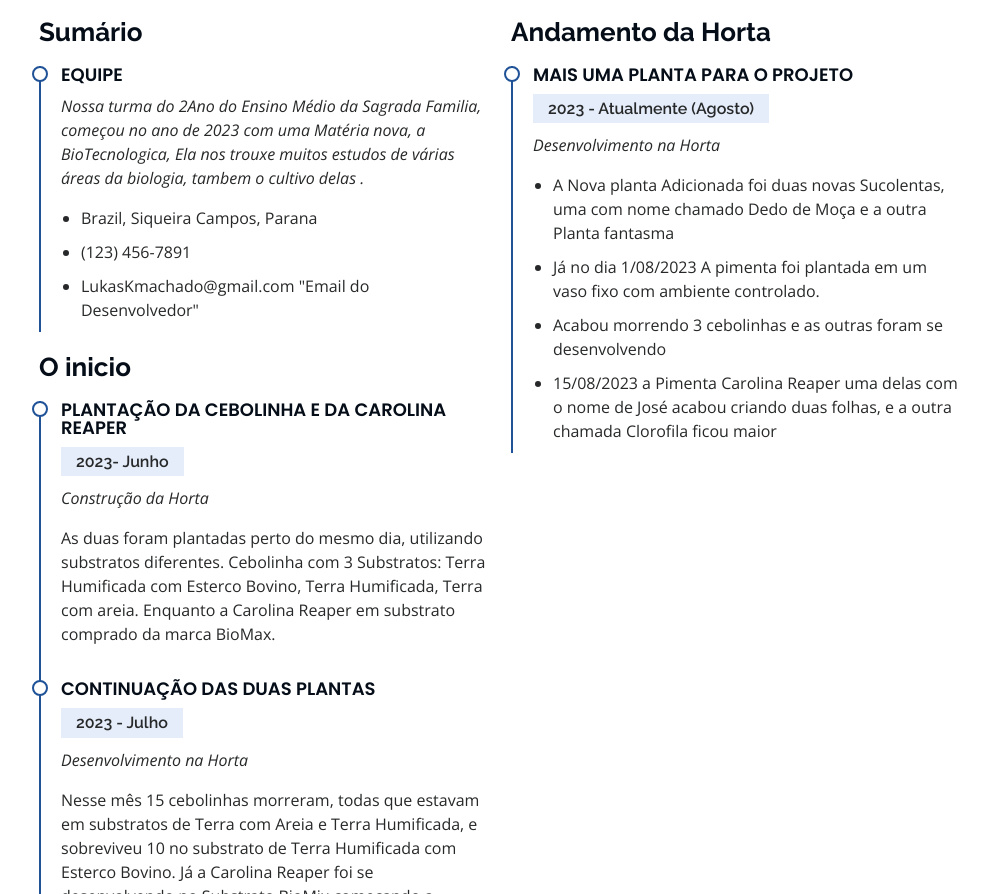
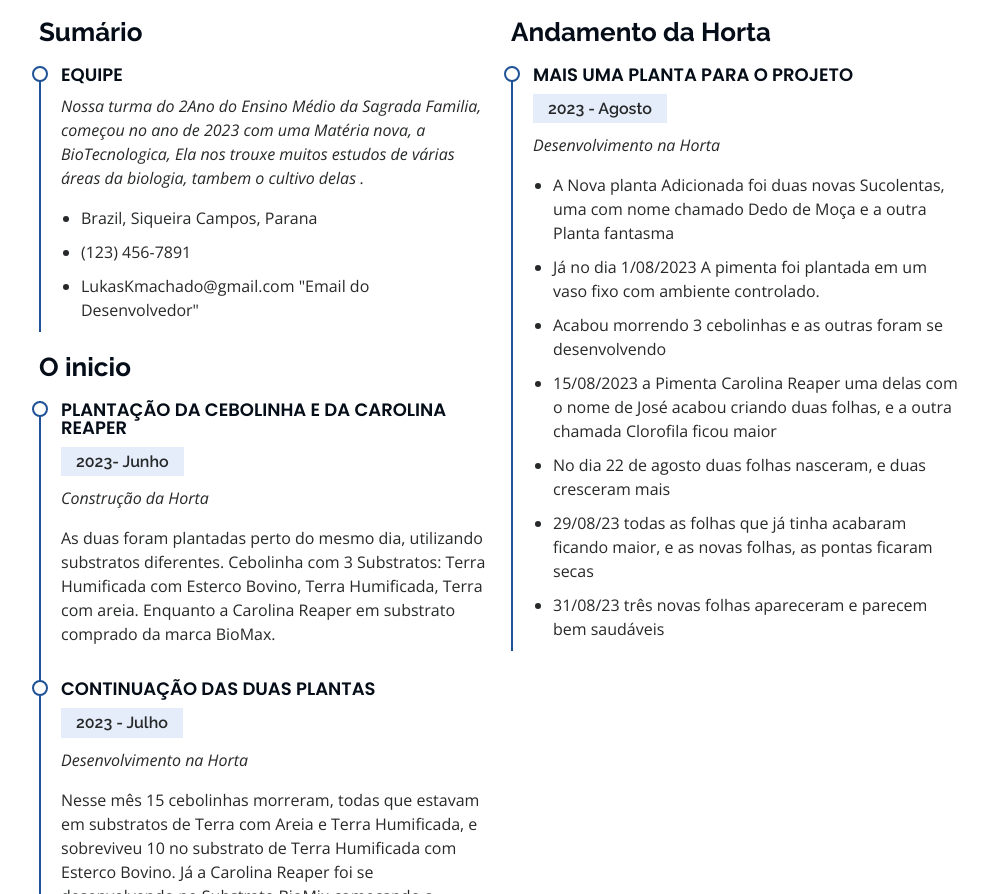
Before and after one commit to LXrdKnowkill/BiotecnologiaSagrada, a plain HTML site: page index.html in a window 1280 px wide. Shown: the part 2663-3557 px from the top of the page, without its empty margins (291-1279 px from the left). Drawn offline with nearby package versions, Linux system fonts and the light colour scheme.

Commit message:
Atualizar o index.html
adicionando as partes finais de agosto, Carolina reaper

```diff
--- a/index.html
+++ b/index.html
@@ -262,13 +262,16 @@
  <h3 class="resume-title">Andamento da Horta</h3>
  <div class="resume-item">
  <h4>Mais uma planta para o Projeto</h4>
- <h5>2023 - Atualmente (Agosto)</h5>
+ <h5>2023 - Agosto </h5>
  <p><em>Desenvolvimento na Horta </em></p>
  <ul>
  <li>A Nova planta Adicionada foi duas novas Sucolentas, uma com nome chamado Dedo de Moça e a outra Planta fantasma</li>
  <li>Já no dia 1/08/2023 A pimenta foi plantada em um vaso fixo com ambiente controlado. </li>
  <li>Acabou morrendo 3 cebolinhas e as outras foram se desenvolvendo</li>
  <li>15/08/2023 a Pimenta Carolina Reaper uma delas com o nome de José acabou criando duas folhas, e a outra chamada Clorofila ficou maior</li>
+<li>No dia 22 de agosto duas folhas nasceram, e duas cresceram mais</li>
+<li>29/08/23 todas as folhas que já tinha acabaram ficando maior, e as novas folhas, as pontas ficaram secas </li>
+<li>31/08/23 três novas folhas apareceram e parecem bem saudáveis</li>
  </ul>
  </div>
 
```
